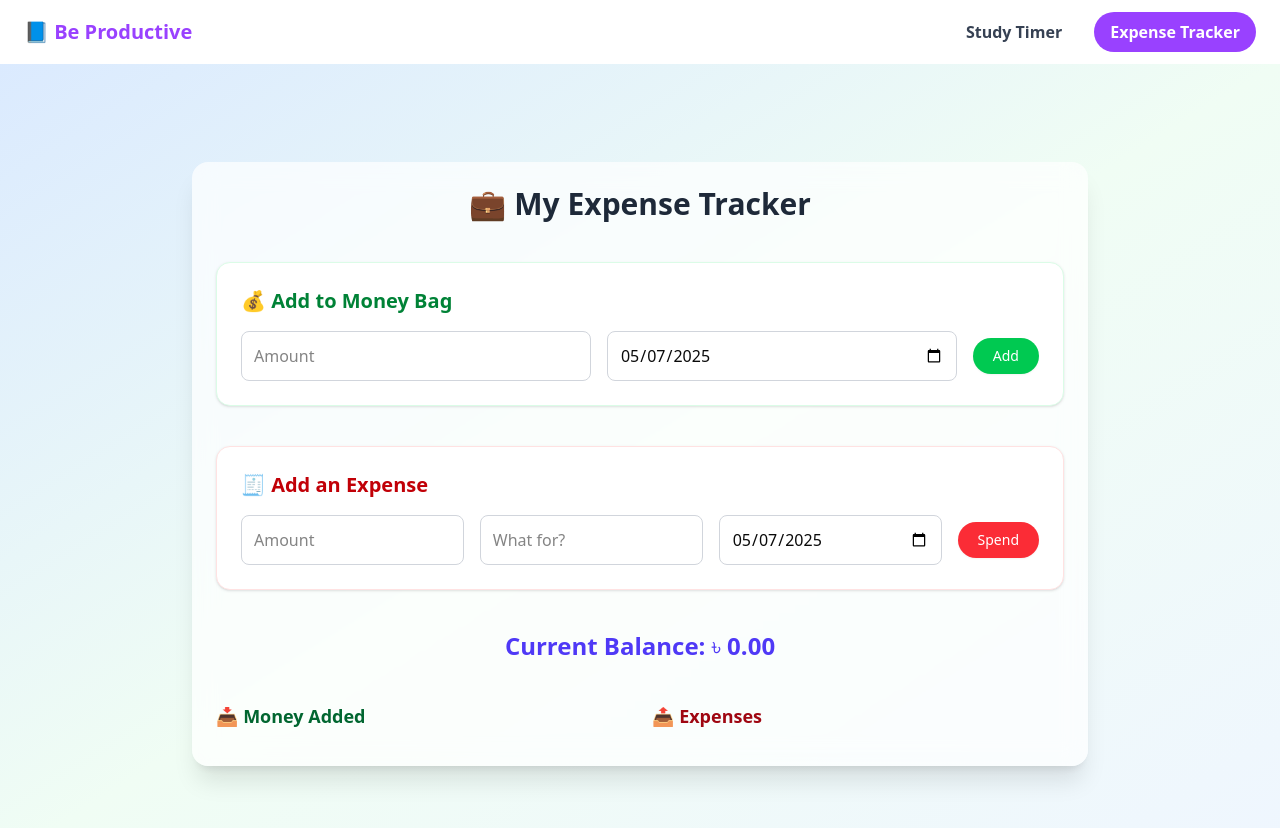
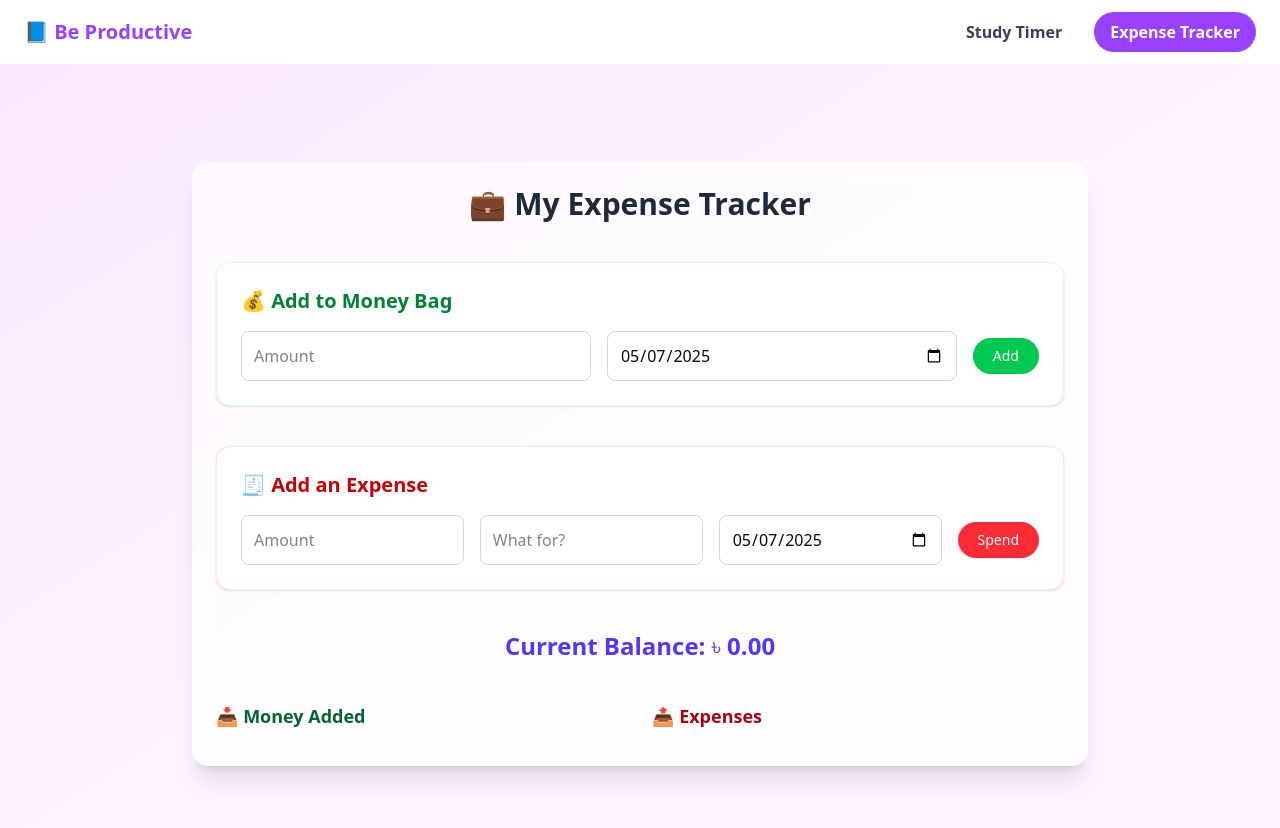
Before and after one commit to mehrabhossain1/Study-Timer, a React (Vite) app: page /expenses in a window 1280 px wide. Shown: the top 828 px of the page. Built offline with nearby package versions, Linux system fonts and the light colour scheme.

Commit message:
fix: some bugs

```diff
--- a/src/components/ExpenseTracker.tsx
+++ b/src/components/ExpenseTracker.tsx
@@ -91,7 +91,7 @@
     };
 
     return (
-        <div className="min-h-screen flex items-center justify-center bg-gradient-to-br from-blue-100 via-green-50 to-blue-50 p-4">
+        <div className="min-h-screen flex items-center justify-center bg-gradient-to-br from-fuchsia-100 via-fuchsia-50 to-fuchsia-50 p-4">
             <motion.div
                 className="w-full max-w-4xl p-6 rounded-2xl shadow-xl bg-white/70 backdrop-blur-md space-y-10"
                 initial={{ opacity: 0, y: 20 }}
```
